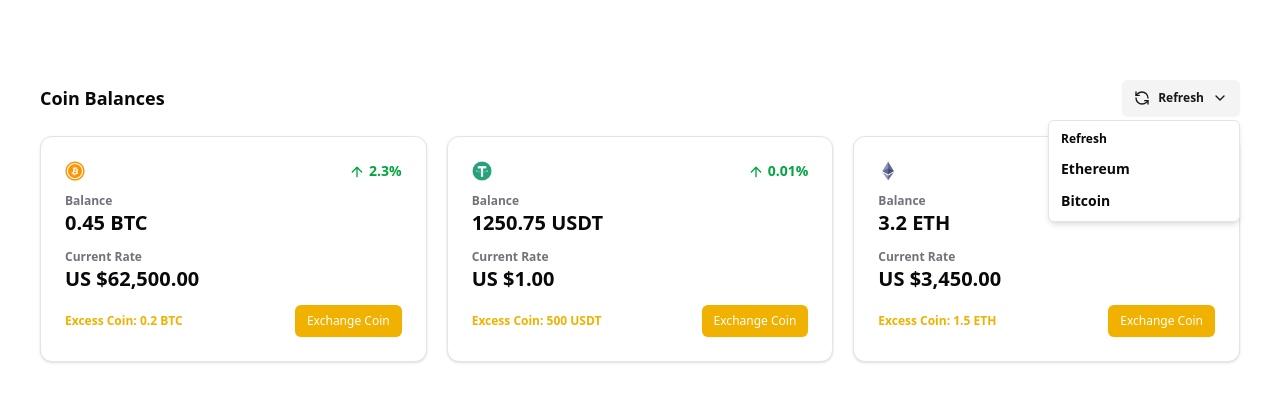
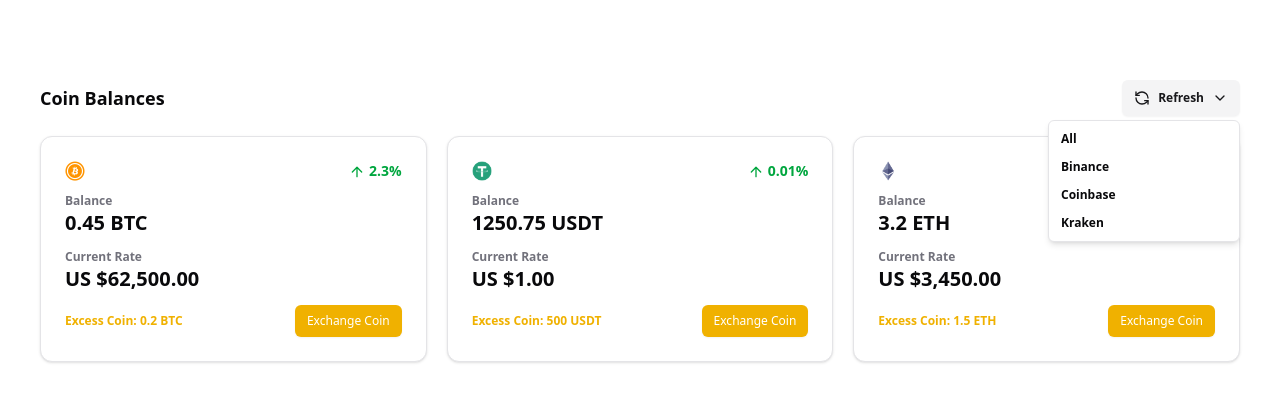
Before and after one commit to TASLIM-ENIOLLA/bibuain-starter, a Next.js app: page / in a window 1280 px wide. Both pictures are taken after a click on the button "Refresh". Shown: the top 402 px of the page. Built offline with nearby package versions, Linux system fonts and the light colour scheme.

Commit message:
1st correction Pt 2

```diff
--- a/src/app/page.tsx
+++ b/src/app/page.tsx
@@ -69,21 +69,15 @@ export default function Page() {
                 </DropdownMenuTrigger>
                 <DropdownMenuContent side="bottom" align="end" className="w-48">
                   <DropdownMenuGroup>
-                    <DropdownMenuLabel className="text-xs font-bold">
-                      <span className="capitalize">
-                        refresh
-                      </span>
-                    </DropdownMenuLabel>
-                    <DropdownMenuItem className="text-sm font-bold">
-                      <span className="sentence">
-                        ethereum
-                      </span>
-                    </DropdownMenuItem>
-                    <DropdownMenuItem className="text-sm font-bold">
-                      <span className="sentence">
-                        bitcoin
-                      </span>
-                    </DropdownMenuItem>
+                    {["All", "Binance", "Coinbase", "Kraken"].map((type, index) => (
+                      <Fragment key={index}>
+                        <DropdownMenuItem className="text-xs font-bold">
+                          <span className="capitalize">
+                            {type}
+                          </span>
+                        </DropdownMenuItem>
+                      </Fragment>
+                    ))}
                   </DropdownMenuGroup>
                 </DropdownMenuContent>
               </DropdownMenu>
@@ -186,7 +180,7 @@ export default function Page() {
                                       current rate
                                     </span>
                                   </Label>
-                                  <Input disabled defaultValue="US $62,500.00" />
+                                  <Input disabled defaultValue="US $62,500.00" className="p-0 border-none shadow-none !bg-transparent" />
                                 </div>
                               </div>
                               <div className="col-span-12">
@@ -240,14 +234,14 @@ export default function Page() {
                               <div className="col-span-12">
                                 <div className="flex gap-3 items-center justify-end">
                                   <div className="flex-none">
-                                    <Button variant="outline" className="text-sm font-bold">
-                                      <span className="capitalize text-muted-foreground">
+                                    <Button variant="outline" className="text-sm h-auto !bg-transparent">
+                                      <span className="capitalize text-black">
                                         cancel
                                       </span>
                                     </Button>
                                   </div>
                                   <div className="flex-none">
-                                    <Button variant="default" className="text-sm font-bold">
+                                    <Button variant="default" className="h-auto text-sm">
                                       <span className="capitalize text-white">
                                         execute sell trade
                                       </span>
```
